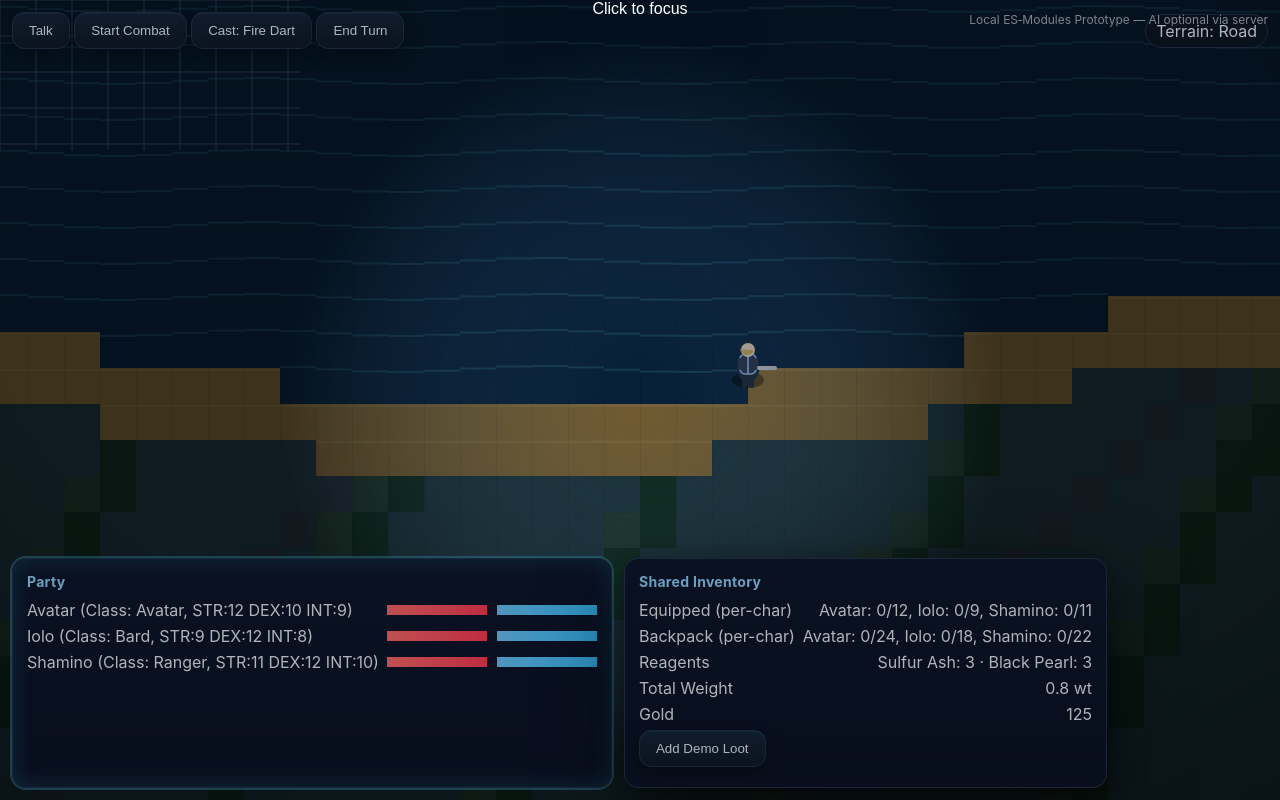
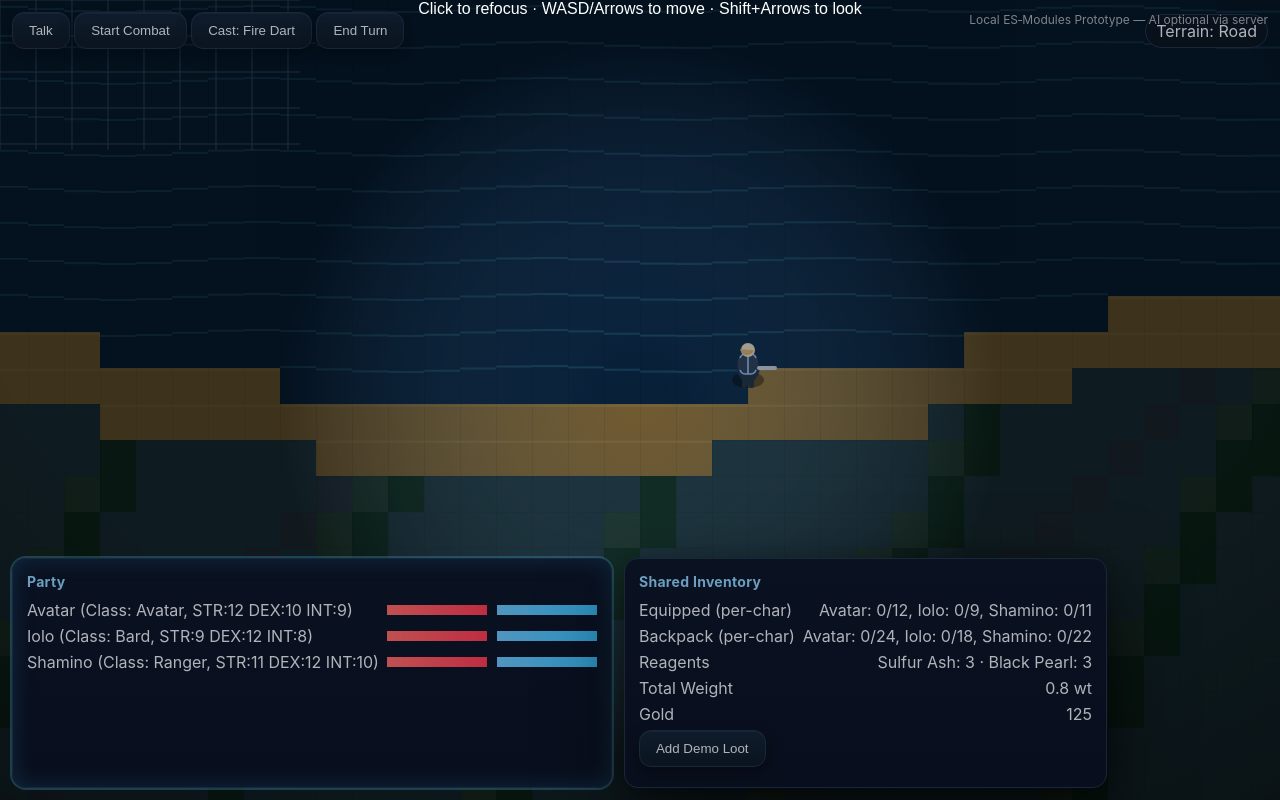
Before and after one commit to dmaher42/Britannia_Reborn, a website with bundled scripts: page index.html in a window 1280 px wide. Both pictures are taken after a click on the button "Start Combat". Built offline with nearby package versions, Linux system fonts and the light colour scheme.

Commit message:
chore: improve focus overlay

```diff
--- a/index.html
+++ b/index.html
@@ -12,7 +12,7 @@
     <canvas id="back"></canvas>
   <canvas id="game" tabindex="0"></canvas>
   <canvas id="fx"></canvas>
-  <div id="focusOverlay" style="display:none;position:absolute;left:0;top:0;width:100vw;height:100vh;z-index:1000;pointer-events:none;text-align:center;font:16px sans-serif;color:#fff;background:rgba(0,0,0,0.25)">Click to focus</div>
+  <div id="focusOverlay">Click to refocus · WASD/Arrows to move · Shift+Arrows to look</div>
     <svg class="gridOverlay" id="gridOverlay"></svg>
     <div class="vignette"></div>
 
--- a/style.css
+++ b/style.css
@@ -6,6 +6,7 @@
 html,body{height:100%;margin:0;background:radial-gradient(1200px 800px at 70% -10%, #0e1c33 0%, #0b1326 45%, var(--bg) 100% );color:var(--text);font-family:Inter, ui-sans-serif, system-ui, -apple-system, Segoe UI, Roboto, Arial}
 #root{height:100%}
 canvas{display:block;position:absolute;inset:0}
+#focusOverlay{display:none;position:absolute;left:0;top:0;width:100vw;height:100vh;z-index:1000;pointer-events:none;text-align:center;font:16px sans-serif;color:#fff;background:rgba(0,0,0,.25)}
 .vignette{position:absolute;inset:0;pointer-events:none;background:
   radial-gradient(1200px 800px at 50% 30%, #0000 0%, #0000 55%, rgba(0,0,0,.28) 85%, rgba(0,0,0,.6) 100%)}
 .hud{position:absolute;inset:0;pointer-events:none}
```
